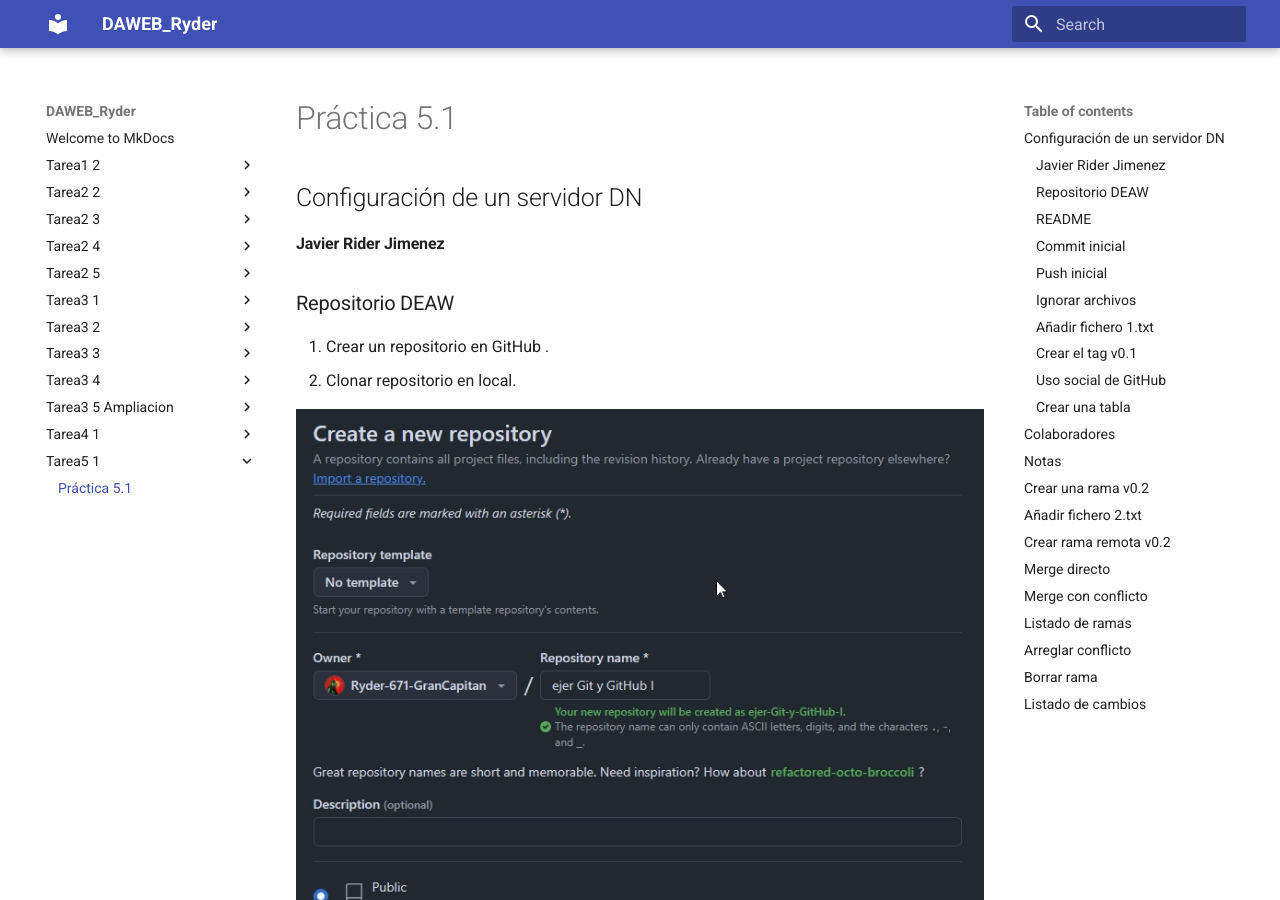
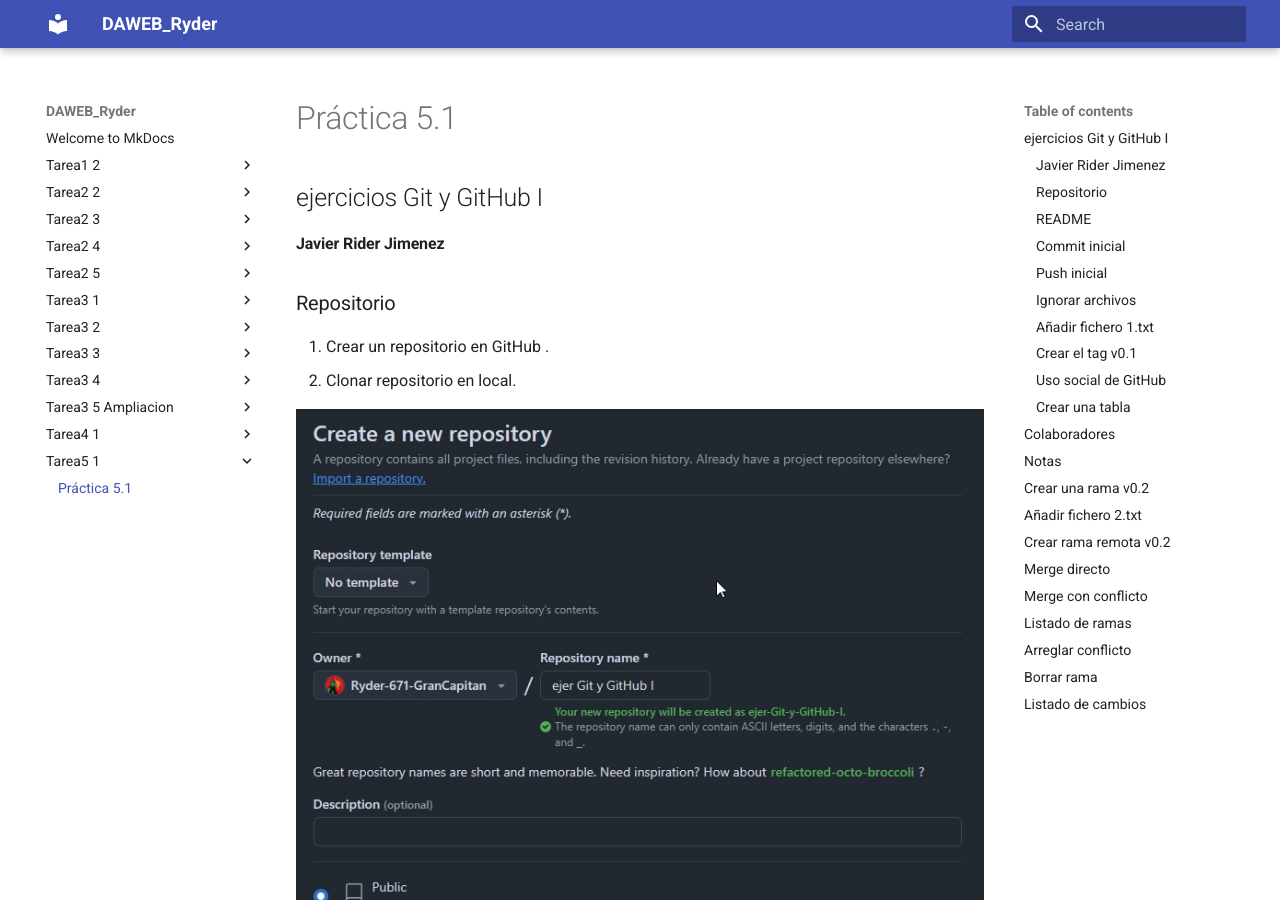
Before and after one commit to Ryder-671-GranCapitan/Ryder-671-GranCapitan.github.io, an MkDocs documentation site: the page built from docs/Tarea5_1/Tarea5_1.md, in a window 1280 px wide and 900 px high. Built offline with MkDocs 1.6.1 and Material for MkDocs 9.7.7, drawn with Linux system fonts in a browser that asks for light colours.

Commit message:
pratica 5.1

```diff
--- a/docs/Tarea5_1/Tarea5_1.md
+++ b/docs/Tarea5_1/Tarea5_1.md
@@ -1,8 +1,8 @@
 # Práctica 5.1
-## Configuración de un servidor DN
+## ejercicios Git y GitHub I
 #### Javier Rider Jimenez
 
-### Repositorio DEAW
+### Repositorio
 1. Crear un repositorio en GitHub .
 2. Clonar repositorio en local.
 
```
